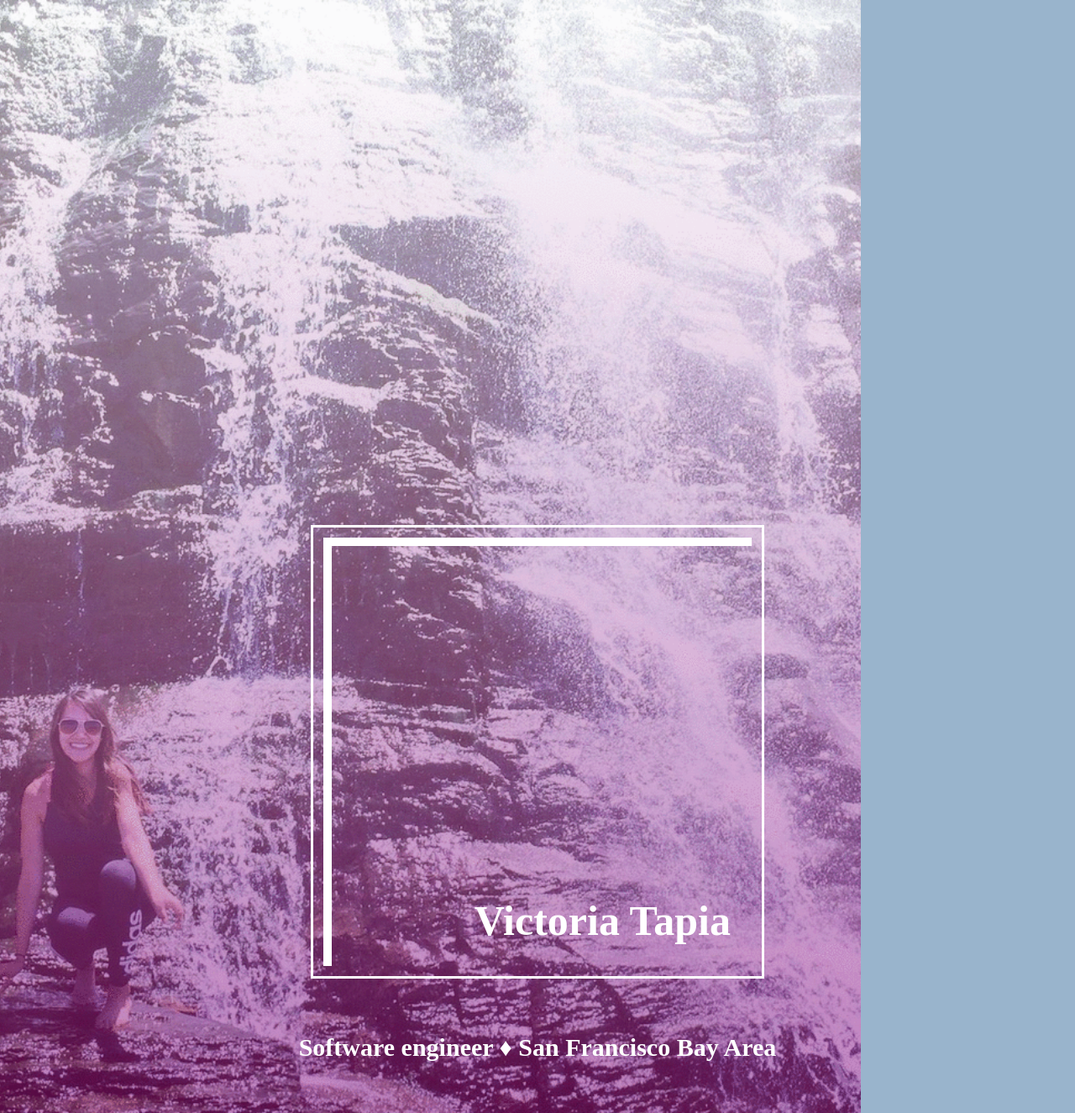
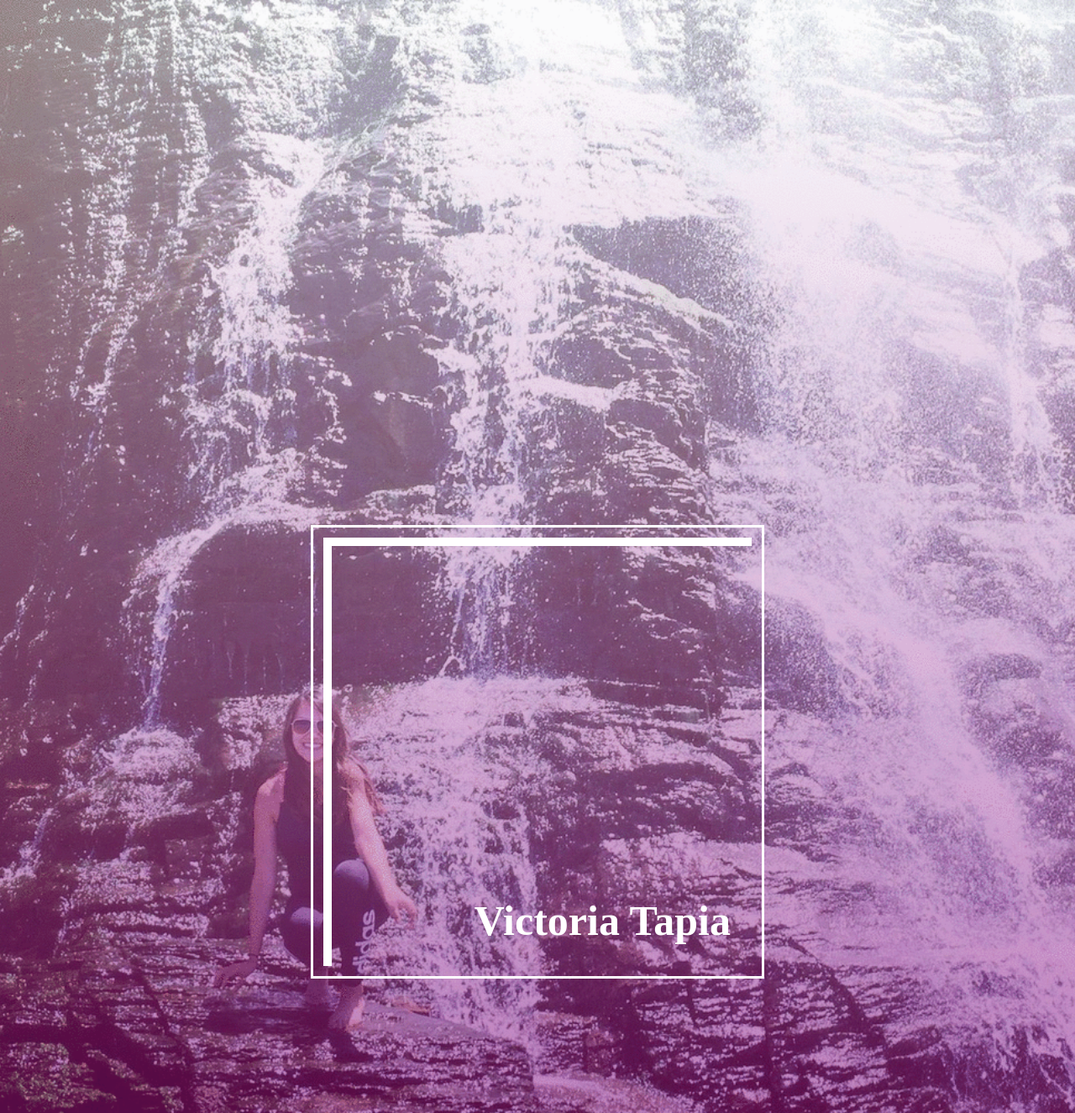
Before and after one commit to vtapia5070/victoriatapia2017, a PHP site: page / in a window 1280 px wide. Shown: the whole page at 84% size. Run offline with PHP 8.4, Linux system fonts and the light colour scheme; some libraries are stand-ins or nearby versions.

Commit message:
scale image

```diff
--- a/index.html
+++ b/index.html
@@ -6,6 +6,7 @@
   <link rel="stylesheet" type="text/css" href="styles.css">
 </head>
 <body>
+    <div class="container-left-image"></div>
     <div class="container-left overlay">
         <div class="information-container">
             <div class="logo-left">
--- a/styles.css
+++ b/styles.css
@@ -1,12 +1,13 @@
 body {
     background-color: #000;
 }
-.container-left {
+.container-left-image {
     background: #99b4cc url("splash_image.jpg") no-repeat center center;
     background-size: cover;
-    background-position: -300px 0;
+    /*background-position: -300px 0;*/
     height: 100%;
     position: fixed;
+    top: 0;
     width: 100%;
 }
 .container-left.overlay {
@@ -45,6 +46,8 @@
     font-size: 50px;
 }
 
+
+
 /*.container-left,
 .container-right {
     height: 100%;
```
